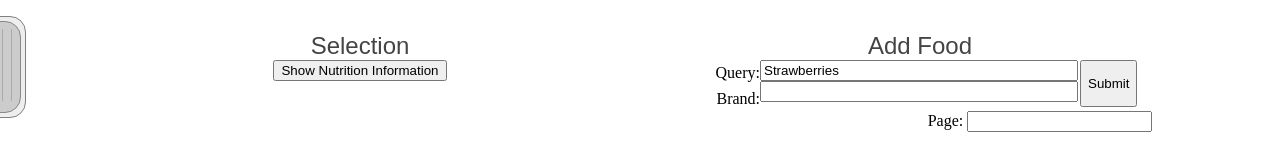
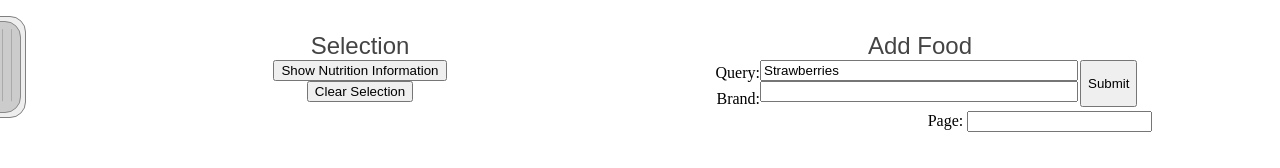
Before and after one commit to samchristywork/recipe-manager, a website: page public/index.html in a window 1280 px wide. Drawn offline with Linux system fonts and the light colour scheme.

Commit message:
Feature: Added "Clear Selection" button

```diff
--- a/public/index.html
+++ b/public/index.html
@@ -17,6 +17,9 @@
         <div class="section-title">Selection</div>
         <div style="text-align: center;">
           <button onclick="show_nutrition_information()">Show Nutrition Information</button><br>
+        </div>
+        <div style="text-align: center;">
+          <button onclick="clear_selection()">Clear Selection</button><br>
         </div>
         <div id="foods"></div>
         <div id="total_nutrients"></div>
--- a/public/script.js
+++ b/public/script.js
@@ -19,6 +19,11 @@ let rdvs={
   "Protein": 71,
   "Sodium, Na": 2318,
   "Total lipid (fat)": 75
+}
+
+function clear_selection() {
+  currentFoods=[];
+  renderFoods();
 }
 
 function show_nutrition_information() {
```
